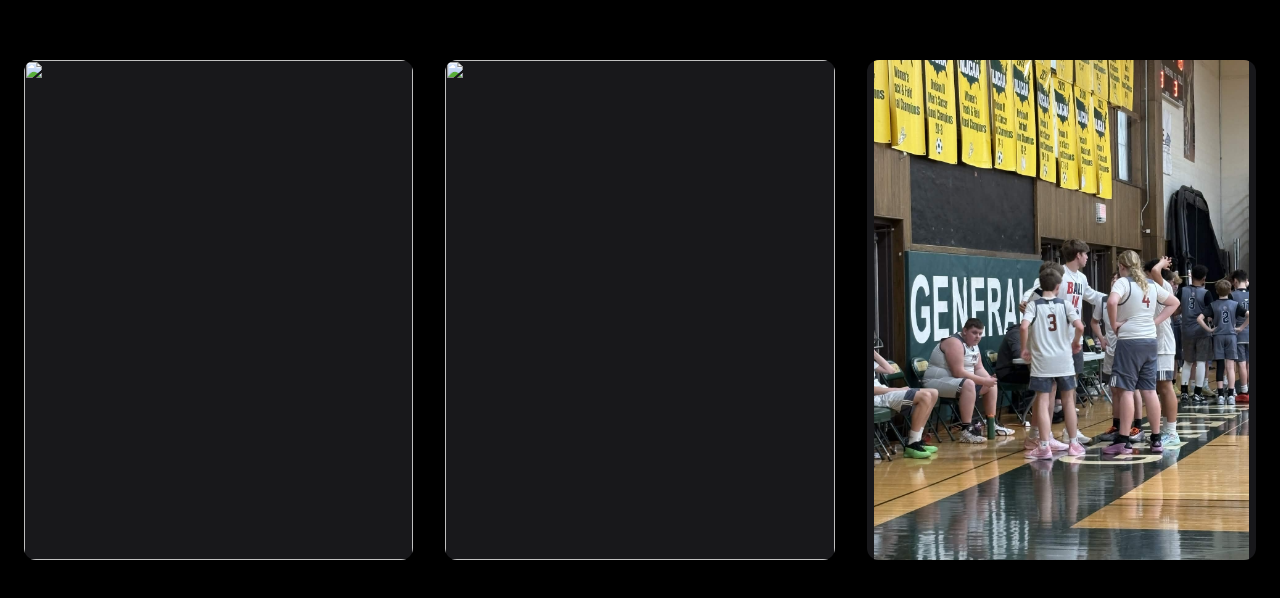
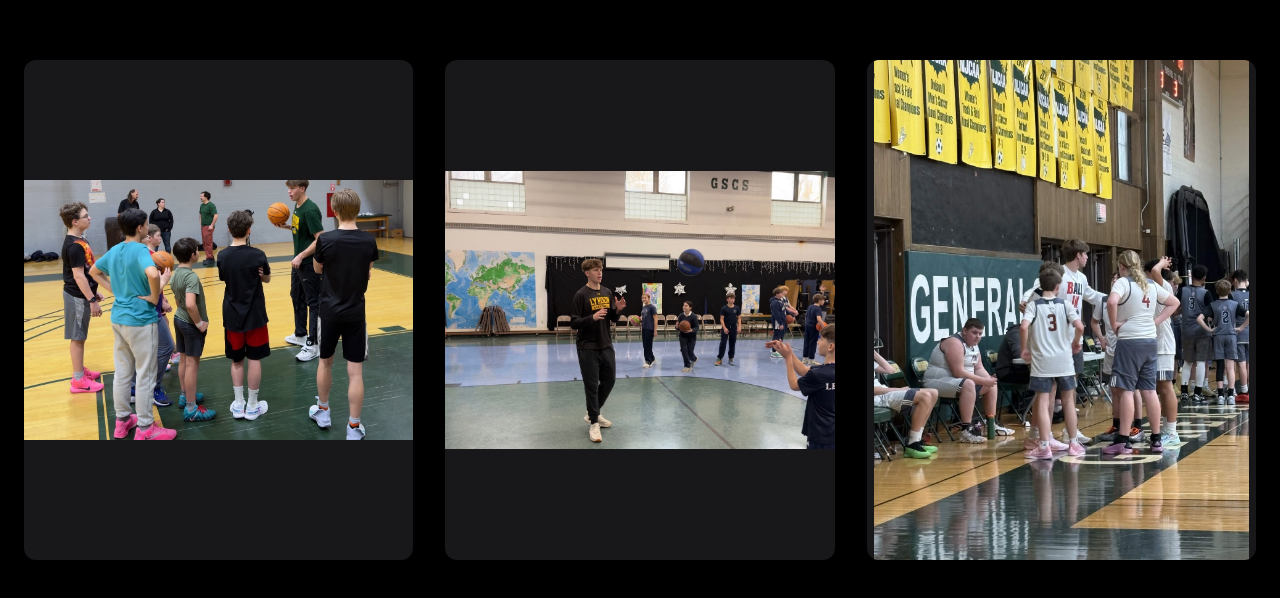
Before and after one commit to Suberj/MattDoyleBBall-Website, a plain HTML site: page index.html in a window 1280 px wide. Shown: the part 1152-1750 px from the top of the page. Drawn offline with nearby package versions, Linux system fonts and the light colour scheme.

Commit message:
Fixed image calls

```diff
--- a/index.html
+++ b/index.html
@@ -40,8 +40,8 @@
 
     <section class="py-32 bg-black">
         <div class="max-w-7xl mx-auto px-6 grid grid-cols-1 md:grid-cols-3 gap-8">
-            <img src="assets/image1.jpg" class="h-[500px] w-full object-contain bg-zinc-900 rounded-xl">
-            <img src="assets/image2.jpg" class="h-[500px] w-full object-contain bg-zinc-900 rounded-xl">
+            <img src="assets/image2.png" class="h-[500px] w-full object-contain bg-zinc-900 rounded-xl">
+            <img src="assets/image3.png" class="h-[500px] w-full object-contain bg-zinc-900 rounded-xl">
             <img src="assets/image4.jpg" class="h-[500px] w-full object-contain bg-zinc-900 rounded-xl">
         </div>
     </section>
```
